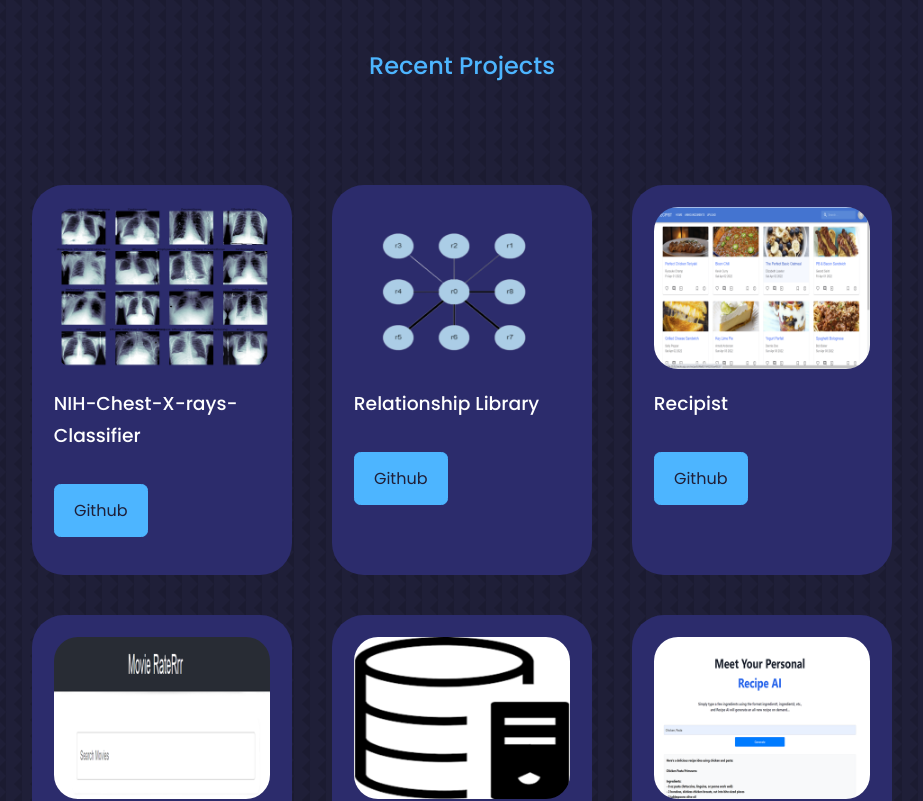
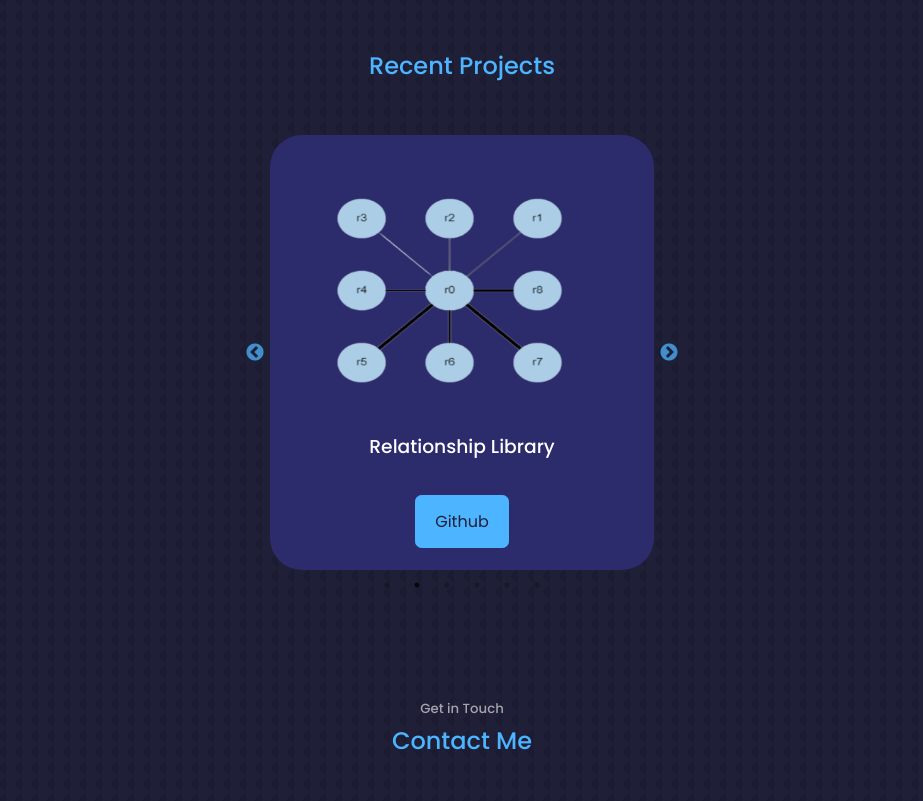
Before and after one commit to riley-collab/personal, a React (Create React App) app: page / in a window 1280 px wide. Shown: the part 2120-2921 px from the top of the page, without its empty margins (178-1101 px from the left). Built offline with nearby package versions, Linux system fonts and the light colour scheme.

Commit message:
Added carousel for Portfolio

```diff
--- a/src/App.jsx
+++ b/src/App.jsx
@@ -3,9 +3,11 @@ import Header from './components/header/Header'
 import About from './components/about/About'
 import Nav from './components/nav/Nav'
 import Experience from './components/experience/Experience'
+/*eslint-disable no-unused-vars*/
 import Porfolio from './components/portfolio/Portfolio'
 import Contact from './components/contact/Contact'
 import Footer from './components/footer/Footer'
+import Carousel from "./components/carousel/Carousel";
 
 const App = () => {
     return (
@@ -14,7 +16,8 @@ const App = () => {
         <Nav/>
         <About/>
         <Experience/>
-        <Porfolio/>
+        <Carousel/>
+        {/* <Porfolio/> */}
         <Contact/>
         <Footer/>
         </>
--- a/src/components/portfolio/Portfolio.jsx
+++ b/src/components/carousel/Carousel.jsx
@@ -1,8 +1,10 @@
-import React from 'react'
-import './portfolio.css'
+import React from "react";
+import Slider from "react-slick";
+import { Box } from "@mui/material";
+import "./carousel.css";
 import NIH from '../../assets/NIH.png'
 import graphVis from '../../assets/graphvis.png'
-import recipist from '../../assets/Recipist.PNG'
+import recipist from '../../assets/Recipist.png'
 import MovieRateRrr from '../../assets/MovieRateRrr.png'
 import server from '../../assets/server.png'
 import RecipeAi from '../../assets/RecipeAi.png'
@@ -46,30 +48,46 @@ const data = [
   },
 ]
 
+const Carousel = () => {
+  const settings = {
+    dots: true,
+    infinite: true,
+    speed: 500,
+    slidesToShow: 1,
+    slidesToScroll: 1,
+    arrows: true,
+    autoplay: true,
+    autoplaySpeed: 5000,
+    fade: true,
+  };
 
-const Portfolio = () => {
   return (
-    <section id='portfolio'>
+    <section id="portfolio">
       <h2>Recent Projects</h2>
-      <div className='container portfolio__container'>
-        {
-          data.map(({ id, image, title, github }) => {
-            return (
-              <article key={id} className='portfolio__item'>
-                <div className='portfolio__item-image'>
-                  <img src={image} alt={title} />
-                </div>
-                <h3>{title}</h3>
-                <div className='portfolio__item-cta'>
-                  <a href={github} className='btn btn-primary' target='_blank' rel="noreferrer">Github</a>
-                  </div>
-              </article>
-            )
-          })
-        }
-      </div>
+      <Box sx={{ width: "30%", margin: "auto", mt: 4 }}>
+        <Slider {...settings}>
+          {data.map(({ id, image, title, github }) => (
+            <article key={id} className="carousel__item">
+              <div className="carousel__item-image">
+                <img src={image} alt={title} />
+              </div>
+              <h3>{title}</h3>
+              <div className="carousel__item-cta">
+                <a
+                  href={github}
+                  className="btn btn-primary"
+                  target="_blank"
+                  rel="noreferrer"
+                >
+                  Github
+                </a>
+              </div>
+            </article>
+          ))}
+        </Slider>
+      </Box>
     </section>
-  )
-}
+  );
+};
 
-export default Portfolio
+export default Carousel;
--- /dev/null
+++ b/src/components/carousel/carousel.css
@@ -0,0 +1,44 @@
+.carousel__item {
+    background: var(--color-bg-variant);
+    padding: 1.3rem;
+    border-radius: 2rem;
+    border: 1px solid transparent;
+    transition: var(--transition);
+    text-align: center;
+  }
+
+  .carousel__item:hover {
+    border-color: var(--color-primary-variant);
+    background: transparent;
+  }
+
+  .carousel__item-image {
+    border-radius: 1.5rem;
+    overflow: hidden;
+    margin-bottom: 1rem;
+  }
+
+  .carousel__item img {
+    width: 100%;
+    height: auto;
+    object-fit: cover;
+  }
+
+  .carousel__item h3 {
+    margin: 1.2rem 0 2rem;
+  }
+
+  .carousel__item-cta {
+    display: flex;
+    justify-content: center;
+    gap: 1rem;
+  }
+
+  .carousel__item-cta a {
+    text-decoration: none;
+  }
+
+.slick-prev::before,
+.slick-next::before {
+  color: var(--color-primary) !important;
+}
--- a/src/index.css
+++ b/src/index.css
@@ -1,4 +1,6 @@
 @import url('https://fonts.googleapis.com/css2?family=Poppins:wght@300;400;500;600&display=swap');
+@import "slick-carousel/slick/slick.css";
+@import "slick-carousel/slick/slick-theme.css";
 
 
 * {
```
Also changed, not shown: package.json (+9 -1 lines), src/assets/Recipist.PNG, 1 other file (tests, documents, lock files or other folders).
